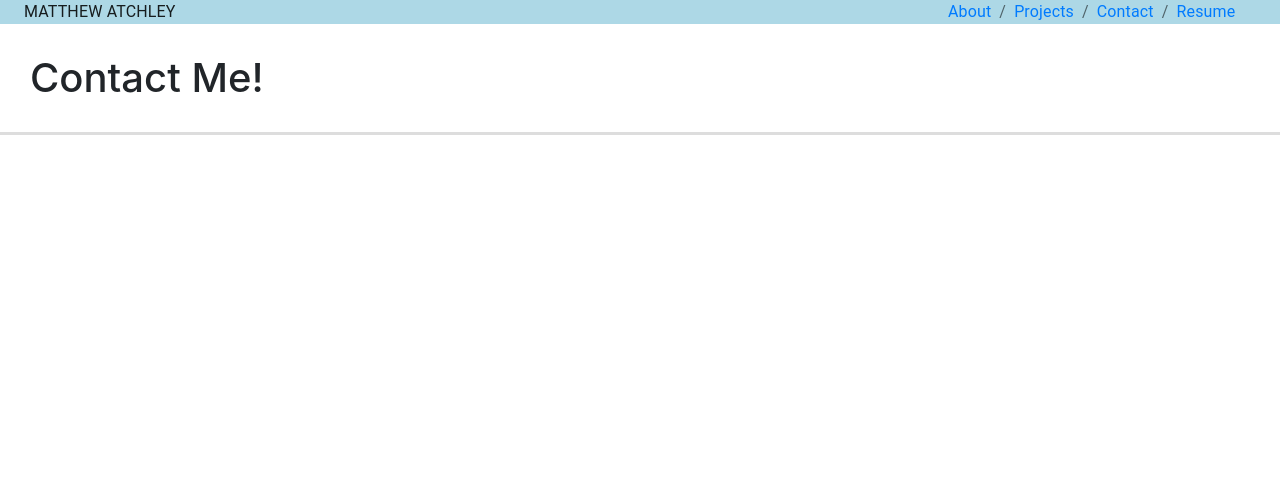
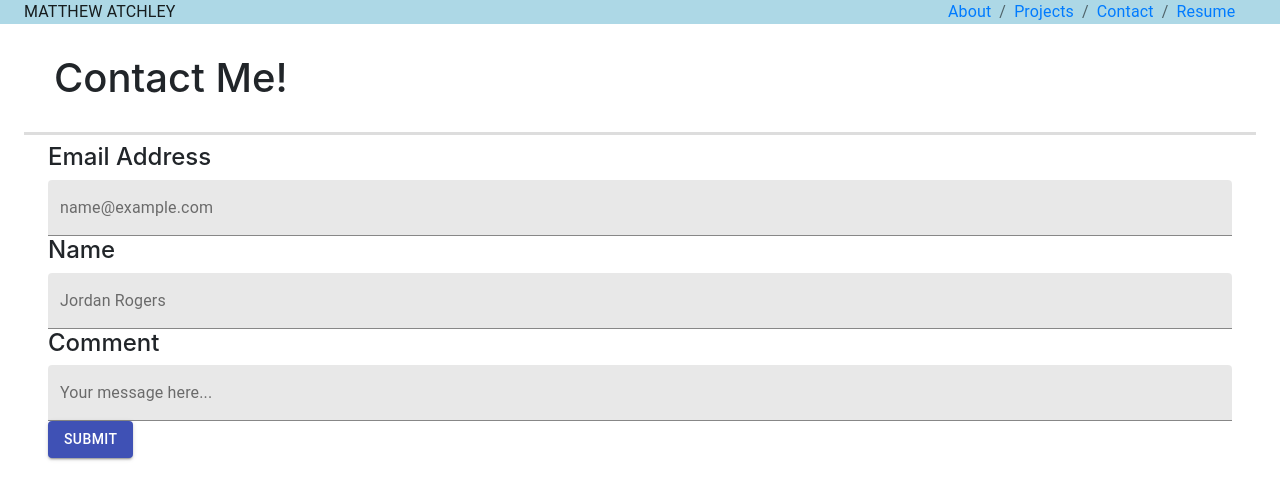
Before and after one commit to mattchley/react-portfolio, a React (Create React App) app: page /contact in a window 1280 px wide. Shown: the top 500 px of the page. Built offline with nearby package versions, Linux system fonts and the light colour scheme.

Commit message:
basic contact form

```diff
--- a/src/Components/BodyContainer.js
+++ b/src/Components/BodyContainer.js
@@ -11,7 +11,7 @@ function BodyContainer() {
         <Container maxWidth="lg">
             <Grid container spacing={0} justify={"space-evenly"}>
                 <Grid item xs={12} md={3}>
-                    <img src={MattProfile} alt="Matthew Atchley" style={{ maxHeight: "340px", maxWidth: "300px", textAlign: "center"}}></img>
+                    <img src={MattProfile} alt="Matthew Atchley" style={{ maxHeight: "340px", maxWidth: "300px", textAlign: "center" }}></img>
                 </Grid>
                 <Grid item xs={12} md={9} style={{ backgroundColor: "lightblue" }}>
                     <p>Front End Developer with a background in Anthropology and Customer Service wanting to create a more informed and accommodating UI for the web. Recently secured a certificate for Full Stack Development from UCSD, with the skills to work with JavaScript, React.js, CSS, MongoDB and SQL. Have several projects under my belt; Ranging from simple employee DBs to a group application that blended drug interactions with timer for when they take their prescriptions, with several more in the pipeline. Going into every project, I want the client to get the information they desire along with a little more that will send them out with a better sense of understanding. I am passionate about growing my skill set to allow me to connect with the client in a way they never thought they wanted.</p>
@@ -22,11 +22,12 @@ function BodyContainer() {
                             <Button href="https://www.linkedin.com/in/matthew-atchley-977238190/">LinkedIN Profile</Button>
                         </ButtonGroup>
                     </Grid>
-
                 </Grid>
-
-
             </Grid>
+            <div>
+                <h1>WHAT IM CURRENTLY WORKING ON</h1>
+                <p>I'd like to have a live feed of github repo posts??? Look for an API</p>
+            </div>
         </Container>
     )
 }
--- a/src/Components/ContactForm.js
+++ b/src/Components/ContactForm.js
@@ -1,12 +1,22 @@
 import React from "react";
 import Container from '@material-ui/core/Container';
+import TextField from '@material-ui/core/TextField';
+import Button from '@material-ui/core/Button';
 
-function Button() {
+function ContactForm() {
     return (
         <Container maxWidth="lg">
-
+            <form noValidate autoComplete="off">
+                <h4>Email Address</h4>
+                <TextField id="filled-basic" label="name@example.com" variant="filled" fullWidth="true" />
+                <h4>Name</h4>
+                <TextField id="filled-basic" label="Jordan Rogers" variant="filled" fullWidth="true" />
+                <h4>Comment</h4>
+                <TextField id="filled-basic" label="Your message here..." variant="filled" fullWidth="true" />
+                <Button color="primary" variant="contained">SUBMIT</Button>
+            </form>
         </Container>
     )
 }
 
-export default Button
+export default ContactForm
--- a/src/Pages/Contact.js
+++ b/src/Pages/Contact.js
@@ -1,8 +1,13 @@
 import React from "react";
+import Container from '@material-ui/core/Container';
+import ContactForm from "../Components/ContactForm"
 
 function Contact() {
   return (
-    <h1>Contact Me!</h1>
+    <Container>
+      <h1>Contact Me!</h1>
+      <ContactForm />
+    </Container>
   )
 }
 
```
